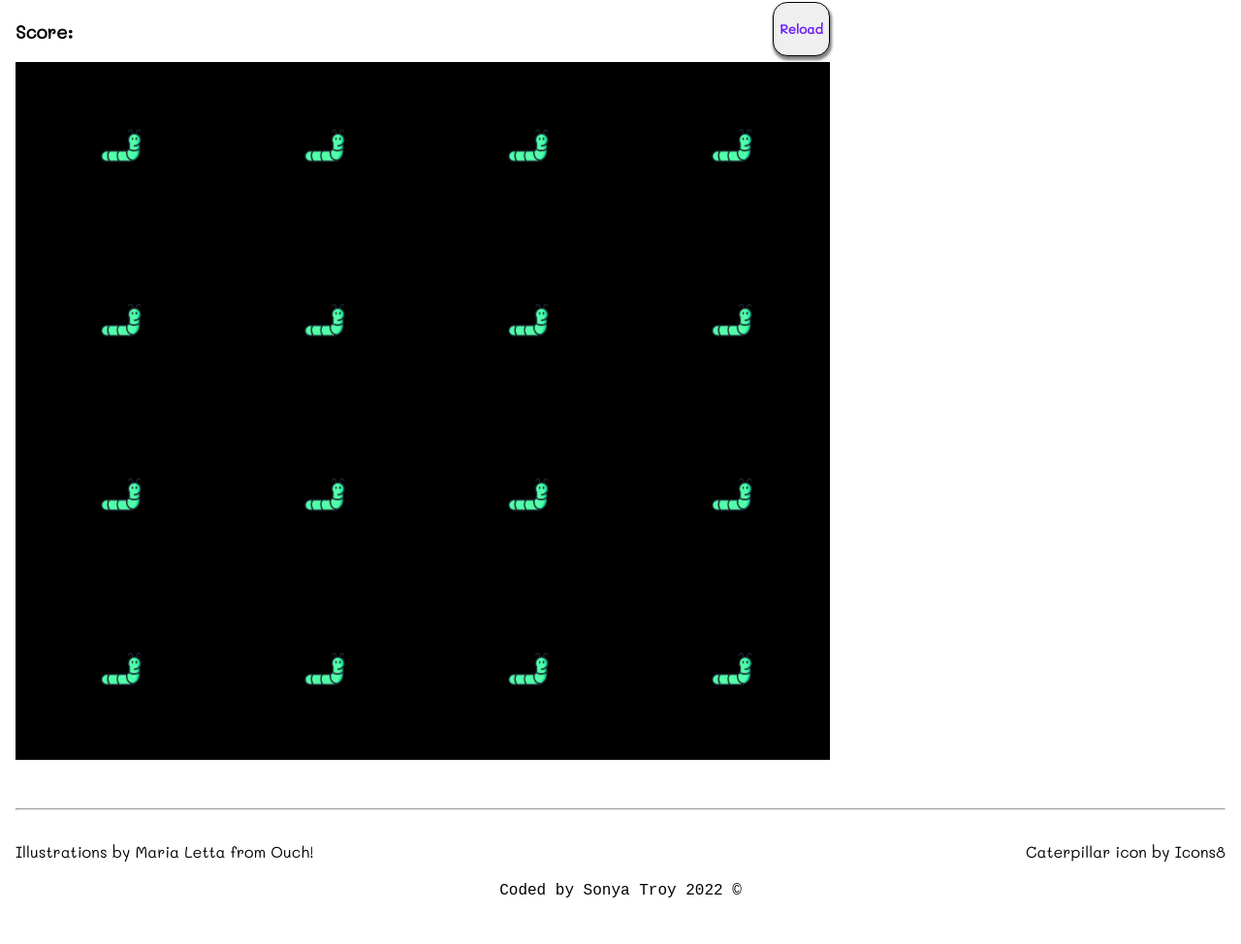
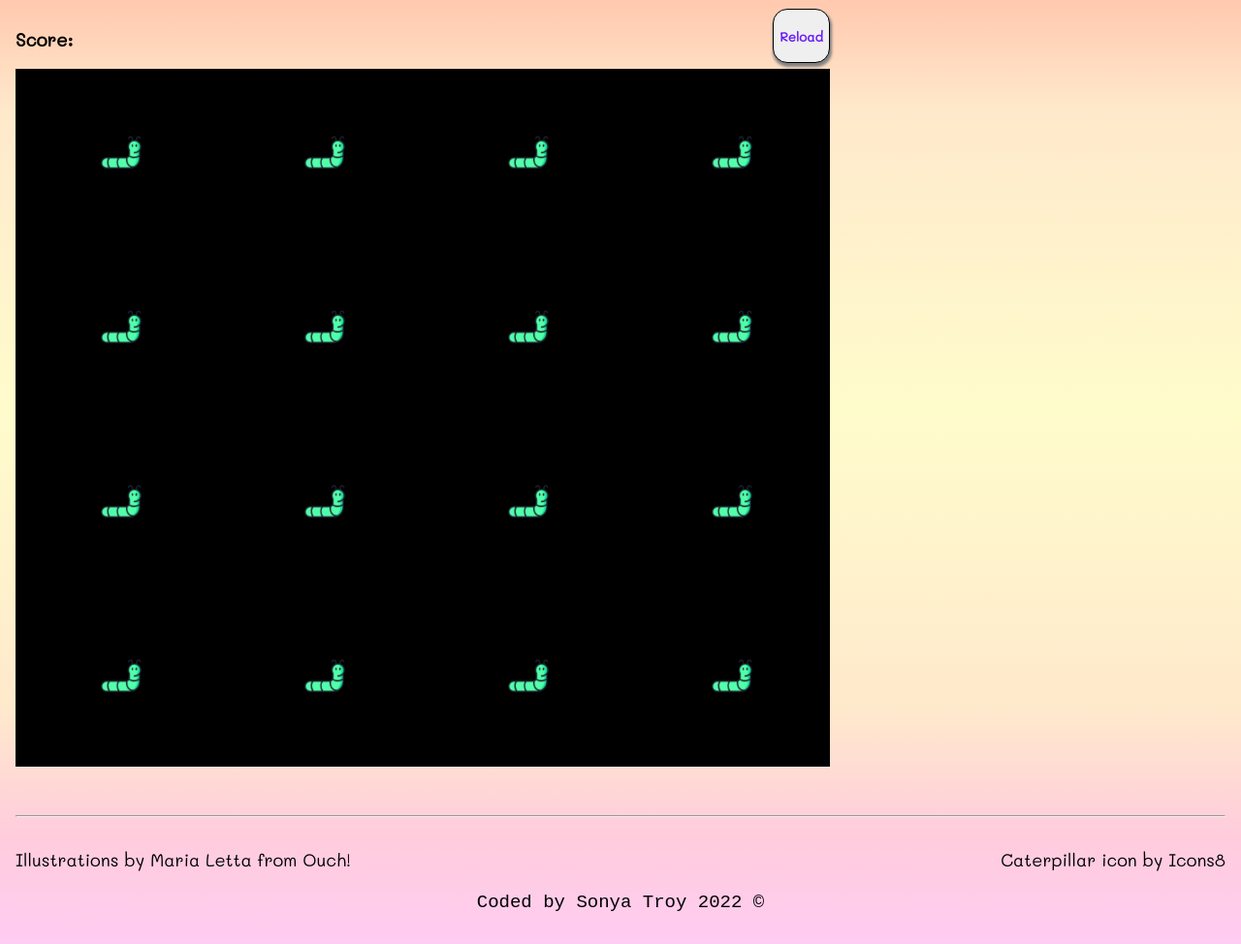
Before and after one commit to Sonya-T/JS-bug-tile-game, a plain HTML site: page index.html in a window 1280 px wide. Shown: the part 127-1101 px from the top of the page at 97% size. Drawn offline with Linux system fonts and the light colour scheme; a web font is replaced by a local one.

Commit message:
Renamed to index, added CSS details

```diff
--- a/JS-game.css
+++ b/index.css
@@ -15,8 +15,24 @@ h6,
 p,
 a,
 body,
-button {
+button,
+div,
+span {
   font-family: "Mali", "Segoe UI", Tahoma, Geneva, Verdana, sans-serif;
+}
+body {
+  background: linear-gradient(
+    180deg,
+    #ffcab0 12%,
+    #ffe9cc 22%,
+    #fffccc 50%,
+    #ffe9cc 78%,
+    #ffccdd 90%,
+    #ffccf2 100%
+  );
+}
+.smallest-font-size {
+  font-size: 18px;
 }
 button {
   cursor: pointer;
@@ -44,6 +60,7 @@ button:active {
 .courier-font {
   font-family: "Courier New", Courier, monospace;
   margin: 0;
+  font-size: 19px;
 }
 #score-and-reload {
   width: 840px;
--- a/JS-game-v1.html
+++ b/index.html
@@ -4,7 +4,7 @@
     <meta charset="UTF-8" />
     <meta http-equiv="X-UA-Compatible" content="IE=edge" />
     <meta name="viewport" content="width=device-width, initial-scale=1.0" />
-    <link rel="stylesheet" href="JS-game.css" />
+    <link rel="stylesheet" href="index.css" />
     <link
       rel="icon"
       href="bug-tiles\JS-game-caterpillar1.png"
@@ -17,18 +17,14 @@
     <!-- GAME TITLE & INSTRUCTIONS -->
     <header>
       <h1>Tile match game</h1>
-      <h3>Click a tile to flip it, and try to find a match!</h3>
+      <h2>Click a tile to flip it, and try to find a match!</h2>
       <div id="score-and-reload">
         <!-- SCORE -->
         <h3>
           <span id="result">Score: <span id="score"></span></span>
         </h3>
-        <!-- RELOAD -->
-        <a
-          href="JS-game-v1.html"
-          target="_self"
-          title="reload"
-          id="reload-button"
+        <!-- RELOAD BUTTON -->
+        <a href="index.html" target="_self" title="reload" id="reload-button"
           ><button><h4>Reload</h4></button></a
         >
       </div>
@@ -40,25 +36,36 @@
     <hr />
     <footer class="footer">
       <div class="illustration-sources">
-        <span>
+        <span class="smallest-font-size">
           Illustrations by
           <a
             href="https://icons8.com/illustrations/author/ZzX8QJV19tuE"
             target="_blank"
+            class="smallest-font-size"
             >Maria Letta</a
           >
           from
-          <a href="https://icons8.com/illustrations" target="_blank"
+          <a
+            href="https://icons8.com/illustrations"
+            target="_blank"
+            class="smallest-font-size"
             >Ouch!</a
           ></span
         >
-        <span
+        <span class="smallest-font-size"
           ><a
             href="https://icons8.com/icon/7u0jHipbmA4S/caterpillar"
             target="_blank"
+            class="smallest-font-size"
             >Caterpillar</a
           >
-          icon by <a href="https://icons8.com" target="_blank">Icons8</a></span
+          icon by
+          <a
+            href="https://icons8.com"
+            target="_blank"
+            class="smallest-font-size"
+            >Icons8</a
+          ></span
         >
       </div>
       <br />
@@ -68,6 +75,6 @@
     </footer>
 
     <!-- JavaScript  -->
-    <script src="JS-game.js"></script>
+    <script src="index.js"></script>
   </body>
 </html>
```
Also changed, not shown: index.js (renamed from JS-game.js).
